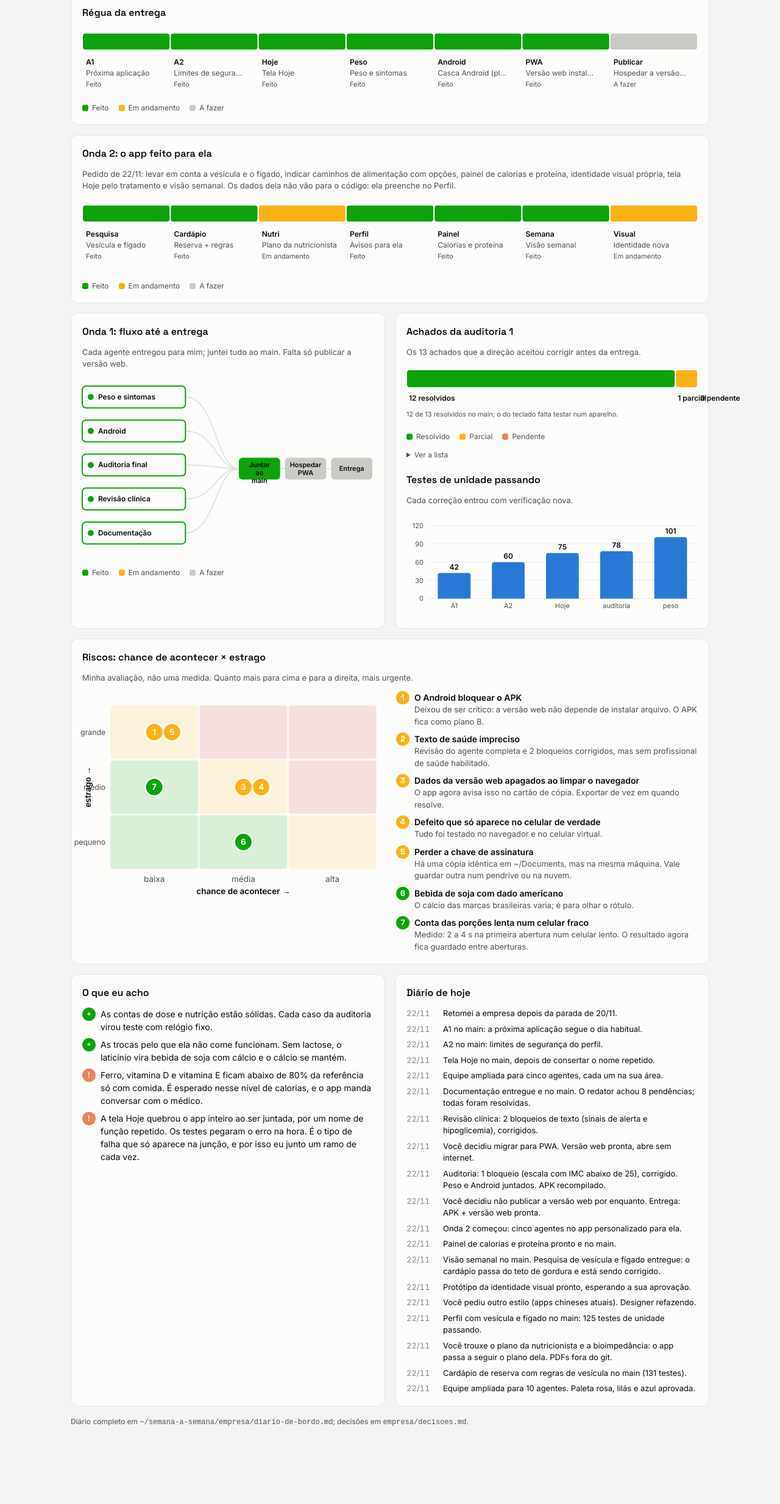
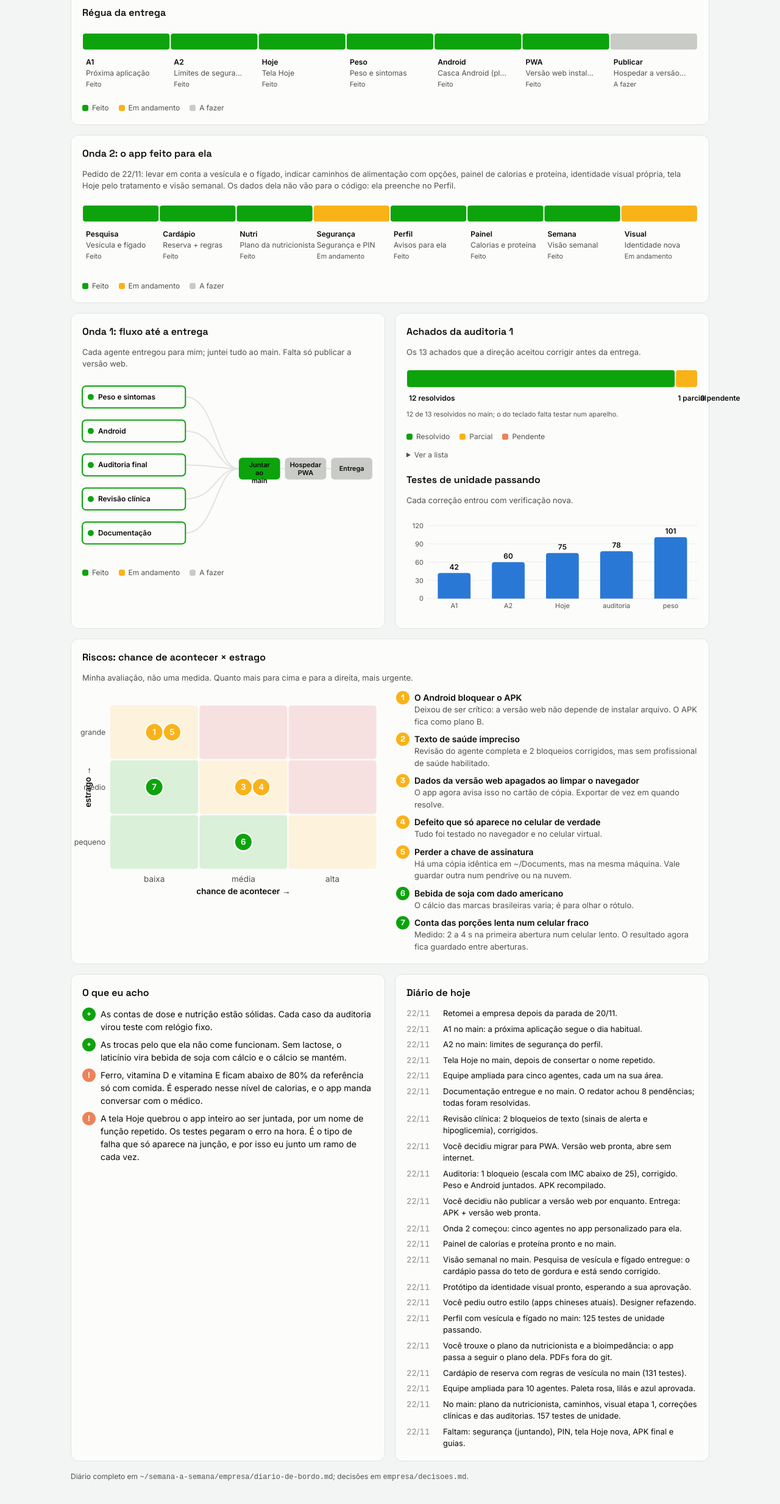
Before and after one commit to araujovito/semana-a-semana, a plain HTML site: page empresa/painel.html in a window 1280 px wide. Shown: the part 212-2678 px from the top of the page at 61% size. Before the commit the page ends 2617 px from the top, so only its background shows below. Drawn offline with Linux system fonts and the light colour scheme.

```diff
--- a/empresa/painel.html
+++ b/empresa/painel.html
@@ -79,7 +79,7 @@ footer { color: var(--muted); font-size: 12px; }
   <div class="card span">
     <h2>Onda 2: o app feito para ela</h2>
     <p class="sub">Pedido de 22/11: levar em conta a vesícula e o fígado, indicar caminhos de alimentação com opções, painel de calorias e proteína, identidade visual própria, tela Hoje pelo tratamento e visão semanal. Os dados dela não vão para o código: ela preenche no Perfil.</p>
-    <svg id="onda2" viewBox="0 0 1000 120" role="img" aria-label="Sete frentes da onda 2"></svg>
+    <svg id="onda2" viewBox="0 0 1000 120" role="img" aria-label="Oito frentes da onda 2"></svg>
     <div class="legenda"><span><i style="background:var(--good)"></i>Feito</span><span><i style="background:var(--warning)"></i>Em andamento</span><span><i style="background:var(--todo)"></i>A fazer</span></div>
   </div>
 
@@ -143,6 +143,8 @@ footer { color: var(--muted); font-size: 12px; }
         <div><time>22/11</time><span>Você trouxe o plano da nutricionista e a bioimpedância: o app passa a seguir o plano dela. PDFs fora do git.</span></div>
         <div><time>22/11</time><span>Cardápio de reserva com regras de vesícula no main (131 testes).</span></div>
         <div><time>22/11</time><span>Equipe ampliada para 10 agentes. Paleta rosa, lilás e azul aprovada.</span></div>
+        <div><time>22/11</time><span>No main: plano da nutricionista, caminhos, visual etapa 1, correções clínicas e das auditorias. 157 testes de unidade.</span></div>
+        <div><time>22/11</time><span>Faltam: segurança (juntando), PIN, tela Hoje nova, APK final e guias.</span></div>
       </div>
     </div>
   </div>
@@ -216,11 +218,12 @@ const ETAPAS = [
   const F = [
     ["Pesquisa", "Vesícula e fígado", "feito", "Regras: gordura de 7 a 15 g por refeição (teto 20), refeição até ~500 kcal, sem açúcar adicionado, marcos de 5%, 7-10% e 10% para o fígado. 5 caminhos de alimentação com fontes."],
     ["Cardápio", "Reserva + regras", "feito", "No main: gordura máxima 15 g por refeição (era 20,7), maior refeição 499 kcal (era 629), 0 problemas no conferidor. Virou reserva: o principal é o plano da nutricionista."],
-    ["Nutri", "Plano da nutricionista", "andamento", "Cadastrando as opções do plano prescrito, contas por opção, escolha e registro na tela Hoje."],
+    ["Nutri", "Plano da nutricionista", "feito", "No main: opções do plano prescrito (1.009 a 1.392 kcal, 91 a 146 g de proteína), escolha e registro na Hoje, metas dela no Plano."],
+    ["Segurança", "Segurança e PIN", "andamento", "Pronto: aviso antes de exportar, cópia conferida, CSP, navegador interno trancado. Juntando. PIN com cifra em andamento."],
     ["Perfil", "Avisos para ela", "feito", "No main: perguntas de vesícula, fígado e cirurgia; cartão de cólica biliar em Hoje, Plano e Perfil; marcas de 5, 7 e 10% para o fígado com o quanto falta."],
     ["Painel", "Calorias e proteína", "feito", "No main: anéis de hoje contra a meta, barras de 7 e 30 dias com a faixa de proteína, médias e dias na faixa. Botão na barra entra com o visual novo."],
     ["Semana", "Visão semanal", "feito", "No main: semana atual aberta, anteriores resumidas, padrões como enjoo depois da aplicação. Botão entra com o visual novo."],
-    ["Visual", "Identidade nova", "andamento", "Aprovado: estilo app chinês com degradê rosa, lilás e azul. Aplicando no app: cores, ícones e barra de abas."],
+    ["Visual", "Identidade nova", "andamento", "Etapa 1 no main (rosa e azul, Zilla Slab, barra nova). Etapa 2: tela Hoje reorganizada, em andamento."],
   ];
   const w = 1000 / F.length;
   F.forEach((f, i) => {
```
Also changed, not shown: 2 other files.
